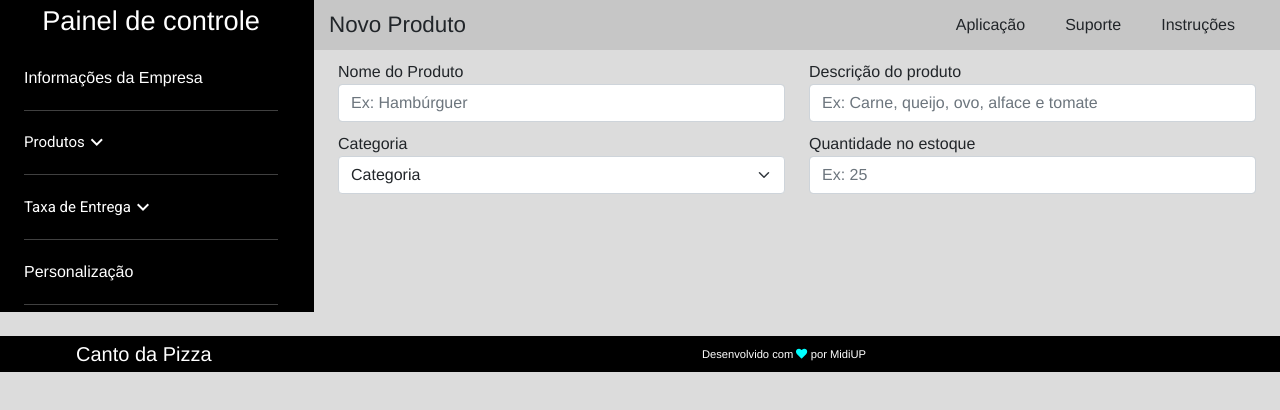
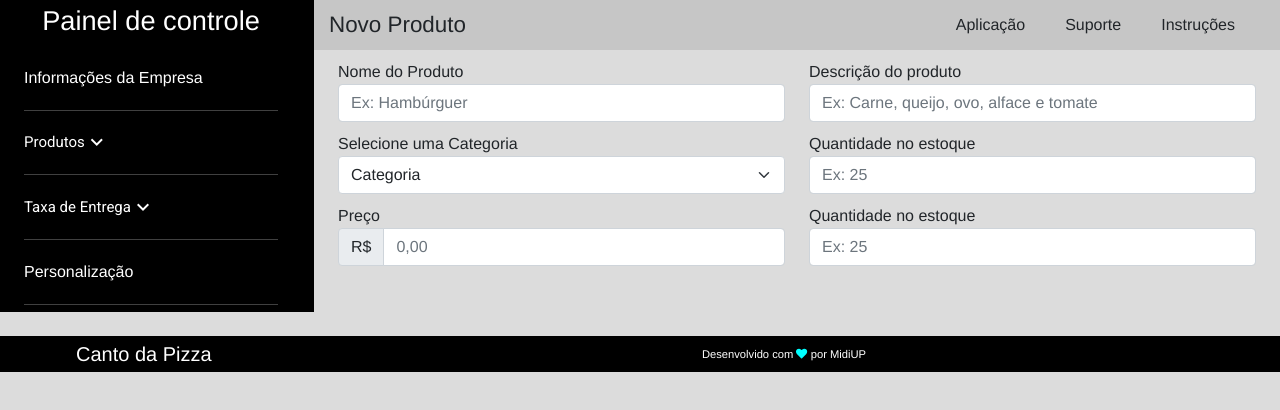
Before and after one commit to MidiUP/delivery-front, an Angular app: page /admin in a window 1280 px wide. Shown: the top 410 px of the page. Built offline with nearby package versions, Linux system fonts and the light colour scheme.

Commit message:
Alterações novo-produto

```diff
--- a/src/app/novo-produto/novo-produto.component.html
+++ b/src/app/novo-produto/novo-produto.component.html
@@ -20,7 +20,7 @@
     <div class="container">
         <div class="row">
             <div class="col-md-6">
-                <label for="nome-produto" class="form-label">Categoria</label>
+                <label for="nome-produto" class="form-label">Selecione uma Categoria</label>
                 <select class="form-select" aria-label="Default select example">
                     <option selected>Categoria</option>
                     <option value="Hamburguer">Hambúrguer</option>
@@ -37,4 +37,22 @@
             </div>
         </div>
     </div>
+    <div class="container">
+        <div class="row">
+            <div class="col-md-6">
+                <label for="nome-produto" class="form-label">Preço</label>
+                <div class="input-group mb-3">
+                    <span class="input-group-text" id="basic-addon1">R$</span>
+                    <input type="text" class="form-control" placeholder="0,00" aria-label="Username" aria-describedby="basic-addon1">
+                  </div>
+            </div>
+            <div class="col-md-6">
+                <label for="nome-produto" class="form-label">Quantidade no estoque</label>
+                <input type="quantidade" id="quantidadeProduto" class="form-control" aria-describedby="quantidade" placeholder="Ex: 25">
+                <!--<div id="Nome" class="form-text">
+                Your password must be 8-20 characters long, contain letters and numbers, and must not contain spaces, special characters, or emoji.
+                </div>-->
+            </div>
+        </div>
+    </div>
 </form>
```
